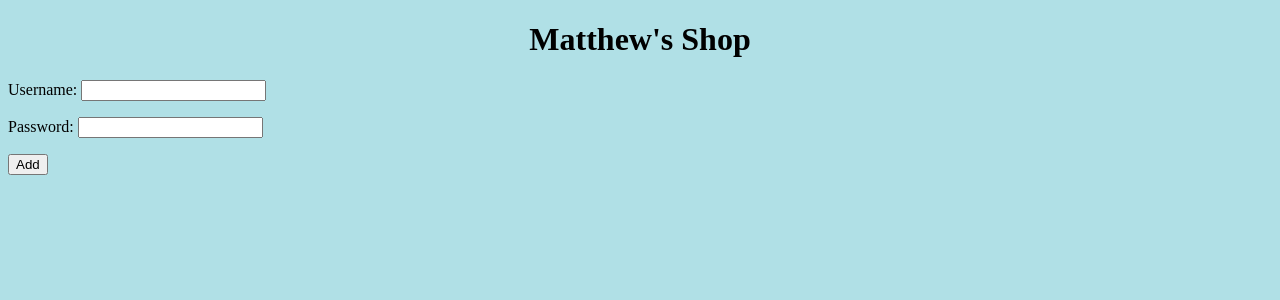
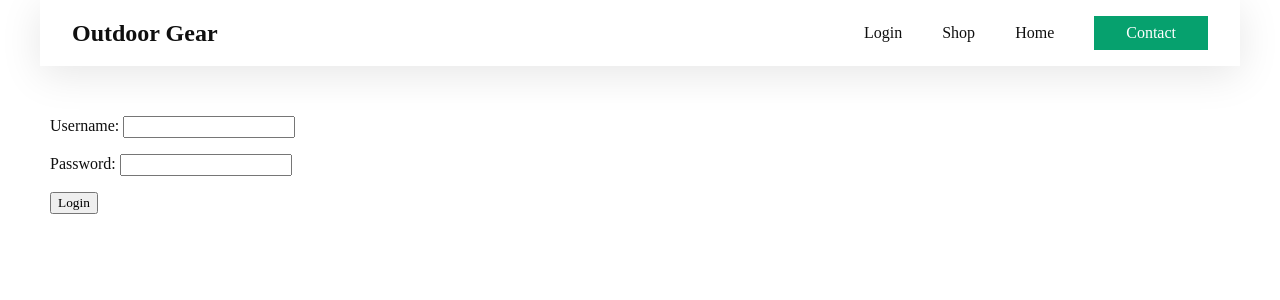
Before and after one commit to MatthewDun/Flask-OutdoorGear-Store, a Flask app: page /login in a window 1280 px wide. Shown: the top 300 px of the page. Run offline with Flask 3, Linux system fonts and the light colour scheme.

Commit message:
added more to home

```diff
--- a/app.py
+++ b/app.py
@@ -26,6 +26,13 @@ def store():
 
 
 
+@app.route("/create-account")
+
+def create_account():
+    return render_template('create-account.html')
+
+
+
 @app.route("/submit-form", methods=["GET", "POST"])
 
 def authenticate():
--- a/static/css/style.css
+++ b/static/css/style.css
@@ -113,7 +113,7 @@ img {
 .slideshow {
     display: flex;
     justify-content: center;
-    height: 650px;
+    height: 600px;
     padding-top: 200px;
     margin: auto;
     animation: fadeIn 3s;
@@ -128,6 +128,10 @@ img {
     100% {
         opacity: 1;
     }
+}
+
+.picture-fadein {
+    animation: fadeIn 3s;
 }
 
 
@@ -164,3 +168,14 @@ img {
     overflow: hidden;
     position: absolute;
 }
+
+
+
+
+
+
+
+.login {
+    padding-top: 100px;
+    padding-left: 50px;
+}
--- a/templates/login.html
+++ b/templates/login.html
@@ -3,6 +3,10 @@
 <html>
   <head>
     <title>Matthew's Shop</title>
+    <meta charset="UTF-8">
+    <meta name="viewport" content="width=device-width, initial-scale=1.0">
+    <title>Outdoor Gear</title>
+    <link rel="stylesheet" href="{{url_for('static', filename='css/style.css')}}">
 
     <style>
       .center {
@@ -19,18 +23,34 @@
   </head>
 
 
-  <body style="background-color:powderblue;">
-    <center><h1>Matthew's Shop</h1></center>
+  <body>
 
+    <div class="container">
+      <nav>
 
-    <form action="submit-form" method="POST">
-      <p>Username: <input name="Username" type="text"></p>
-      <p>Password: <input name="Password" type="text"></p>
+        <div class="logo">
+          <a href="#">Outdoor Gear</a>
+        </div>
 
-      <input name="Submit" type="submit" value="Add">
+        <div class="menu-items">
+          <a href="/login">Login</a>
+          <a href="/store">Shop</a>
+          <a href="/">Home</a>
+          <a href="#" class="Contact">Contact</a>
+        </div>
+      </nav>
+    </div>
 
-    </form>
+    <div class="login">
+      <form action="submit-form" method="POST">
+        <p>Username: <input name="Username" type="text"></p>
+        <p>Password: <input name="Password" type="text"></p>
 
+        <input name="Submit" type="submit" value="Login">
+
+      </form>
+
+    </div>
 
   </body>
 </html>
```
Also changed, not shown: templates/create-account.html (added, +32 -0 lines), templates/home.html (+27 -24 lines), static/images/crashpad.webp (added).
